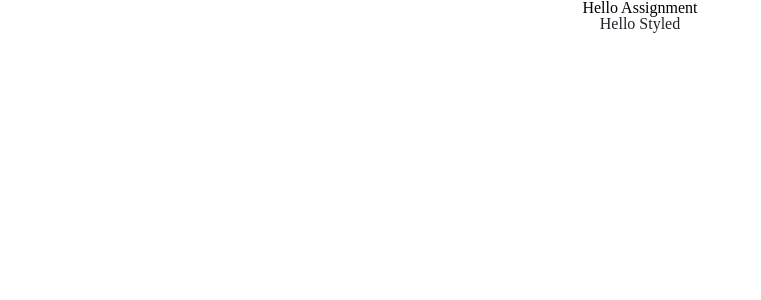
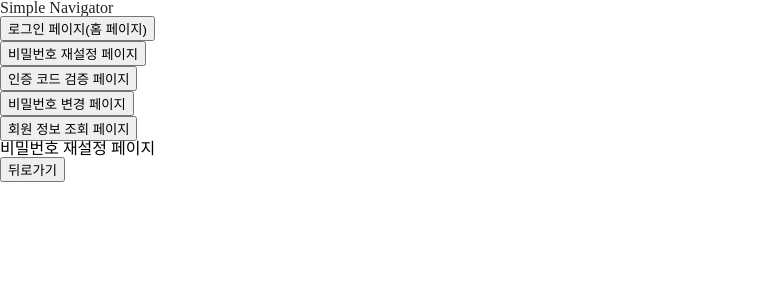
Before and after one commit to octave08/assignment, a React (Create React App) app: page /reset-password in a window 1280 px wide. Shown: the top 300 px of the page, without its empty margins (0-761 px from the left). Built offline with nearby package versions, Linux system fonts and the light colour scheme.

Commit message:
feat, refactor: routing 적용 및 Provider 코드 리펙토링

```diff
--- a/src/App.tsx
+++ b/src/App.tsx
@@ -1,8 +1,7 @@
-import styled, { ThemeProvider } from "styled-components";
+import { Switch, Route, useHistory } from "react-router-dom";
+import styled from "styled-components";
 import {
   compose,
-  layout,
-  LayoutProps,
   flexbox,
   FlexboxProps,
   color,
@@ -10,14 +9,17 @@ import {
   typography,
   TypographyProps,
 } from "styled-system";
-import GlobalStyle from "./GlobalStyle";
-import theme from "./theme";
 
-const Container = styled.div<LayoutProps>`
-  ${layout}
-`;
+import {
+  LoginPage,
+  ResetPasswordPage,
+  VerifyCodePage,
+  ChangePasswordPage,
+  SearchUserInfoPage,
+  PageNotFound,
+} from "./pages";
 
-const Wrapper = styled.div<FlexboxProps>`
+const Nav = styled.nav<FlexboxProps>`
   display: flex;
   ${flexbox}
 `;
@@ -26,22 +28,63 @@ const Typography = styled.div<TypographyProps | ColorProps>(
   compose(typography, color)
 );
 
-function App() {
+const App: React.FC = () => {
+  const history = useHistory();
+
   return (
-    <ThemeProvider theme={theme}>
-      <GlobalStyle />
-      <Container width="100%" height="100%">
-        <Wrapper
-          flexDirection="column"
-          alignItems="center"
-          justifyContent="center"
-        >
-          <p>Hello Assignment</p>
-          <Typography color="gray90">Hello Styled</Typography>
-        </Wrapper>
-      </Container>
-    </ThemeProvider>
+    <>
+      <Nav flexDirection="column">
+        <Typography color="gray90">Simple Navigator</Typography>
+        <ul>
+          <li>
+            <button onClick={() => history.push("/")}>
+              로그인 페이지(홈 페이지)
+            </button>
+          </li>
+          <li>
+            <button onClick={() => history.push("/reset-password")}>
+              비밀번호 재설정 페이지
+            </button>
+          </li>
+          <li>
+            <button onClick={() => history.push("/reset-password/verify-code")}>
+              인증 코드 검증 페이지
+            </button>
+          </li>
+          <li>
+            <button
+              onClick={() => history.push("/reset-password/change-password")}
+            >
+              비밀번호 변경 페이지
+            </button>
+          </li>
+          <li>
+            <button onClick={() => history.push("/search-user-info")}>
+              회원 정보 조회 페이지
+            </button>
+          </li>
+        </ul>
+      </Nav>
+      <Switch>
+        <Route exact path="/">
+          <LoginPage />
+        </Route>
+        <Route exact path="/reset-password">
+          <ResetPasswordPage />
+        </Route>
+        <Route exact path="/reset-password/verify-code">
+          <VerifyCodePage />
+        </Route>
+        <Route exact path="/reset-password/change-password">
+          <ChangePasswordPage />
+        </Route>
+        <Route exact path="/search-user-info">
+          <SearchUserInfoPage />
+        </Route>
+        <Route component={PageNotFound} />
+      </Switch>
+    </>
   );
-}
+};
 
 export default App;
--- a/src/index.tsx
+++ b/src/index.tsx
@@ -1,14 +1,24 @@
-import React from 'react';
-import ReactDOM from 'react-dom';
+import React from "react";
+import ReactDOM from "react-dom";
+import { BrowserRouter as Router } from "react-router-dom";
 
-import App from './App';
-import reportWebVitals from './reportWebVitals';
+import App from "./App";
+import reportWebVitals from "./reportWebVitals";
+
+import { ThemeProvider } from "styled-components";
+import GlobalStyle from "./GlobalStyle";
+import theme from "./theme";
 
 ReactDOM.render(
   <React.StrictMode>
-    <App />
+    <ThemeProvider theme={theme}>
+      <GlobalStyle />
+      <Router>
+        <App />
+      </Router>
+    </ThemeProvider>
   </React.StrictMode>,
-  document.getElementById('root')
+  document.getElementById("root")
 );
 
 // If you want to start measuring performance in your app, pass a function
--- /dev/null
+++ b/src/pages/ChangePasswordPage.tsx
@@ -0,0 +1,14 @@
+import { useHistory } from "react-router-dom";
+
+const ChangePasswordPage: React.FC = () => {
+  const history = useHistory();
+
+  return (
+    <div>
+      <div>비밀번호 변경 페이지</div>
+      <button onClick={() => history.goBack()}>뒤로가기</button>
+    </div>
+  );
+};
+
+export default ChangePasswordPage;
--- /dev/null
+++ b/src/pages/LoginPage.tsx
@@ -0,0 +1,14 @@
+import { useHistory } from "react-router-dom";
+
+const LoginPage: React.FC = () => {
+  const history = useHistory();
+
+  return (
+    <div>
+      <div>로그인 페이지</div>
+      <button onClick={() => history.goBack()}>뒤로가기</button>
+    </div>
+  );
+};
+
+export default LoginPage;
--- /dev/null
+++ b/src/pages/PageNotFound.tsx
@@ -0,0 +1,14 @@
+import { useHistory } from "react-router-dom";
+
+const LoginPage: React.FC = () => {
+  const history = useHistory();
+
+  return (
+    <div>
+      <div>페이지를 찾을 수 없습니다</div>
+      <button onClick={() => history.push("/")}>홈으로 이동</button>
+    </div>
+  );
+};
+
+export default LoginPage;
--- /dev/null
+++ b/src/pages/ResetPasswordPage.tsx
@@ -0,0 +1,14 @@
+import { useHistory } from "react-router-dom";
+
+const ResetPasswordPage: React.FC = () => {
+  const history = useHistory();
+
+  return (
+    <div>
+      <div>비밀번호 재설정 페이지</div>
+      <button onClick={() => history.goBack()}>뒤로가기</button>
+    </div>
+  );
+};
+
+export default ResetPasswordPage;
--- /dev/null
+++ b/src/pages/SearchUserInfoPage.tsx
@@ -0,0 +1,14 @@
+import { useHistory } from "react-router-dom";
+
+const SearchUserInfoPage: React.FC = () => {
+  const history = useHistory();
+
+  return (
+    <div>
+      <div>회원 정보 조회 페이지</div>
+      <button onClick={() => history.goBack()}>뒤로가기</button>
+    </div>
+  );
+};
+
+export default SearchUserInfoPage;
--- /dev/null
+++ b/src/pages/VerifyCodePage.tsx
@@ -0,0 +1,14 @@
+import { useHistory } from "react-router-dom";
+
+const VerifyCodePage: React.FC = () => {
+  const history = useHistory();
+
+  return (
+    <div>
+      <div>인증 코드 검증 페이지</div>
+      <button onClick={() => history.goBack()}>뒤로가기</button>
+    </div>
+  );
+};
+
+export default VerifyCodePage;
--- /dev/null
+++ b/src/pages/index.ts
@@ -0,0 +1,6 @@
+export { default as LoginPage } from "./LoginPage";
+export { default as ResetPasswordPage } from "./ResetPasswordPage";
+export { default as VerifyCodePage } from "./VerifyCodePage";
+export { default as ChangePasswordPage } from "./ChangePasswordPage";
+export { default as SearchUserInfoPage } from "./SearchUserInfoPage";
+export { default as PageNotFound } from "./PageNotFound";
```
